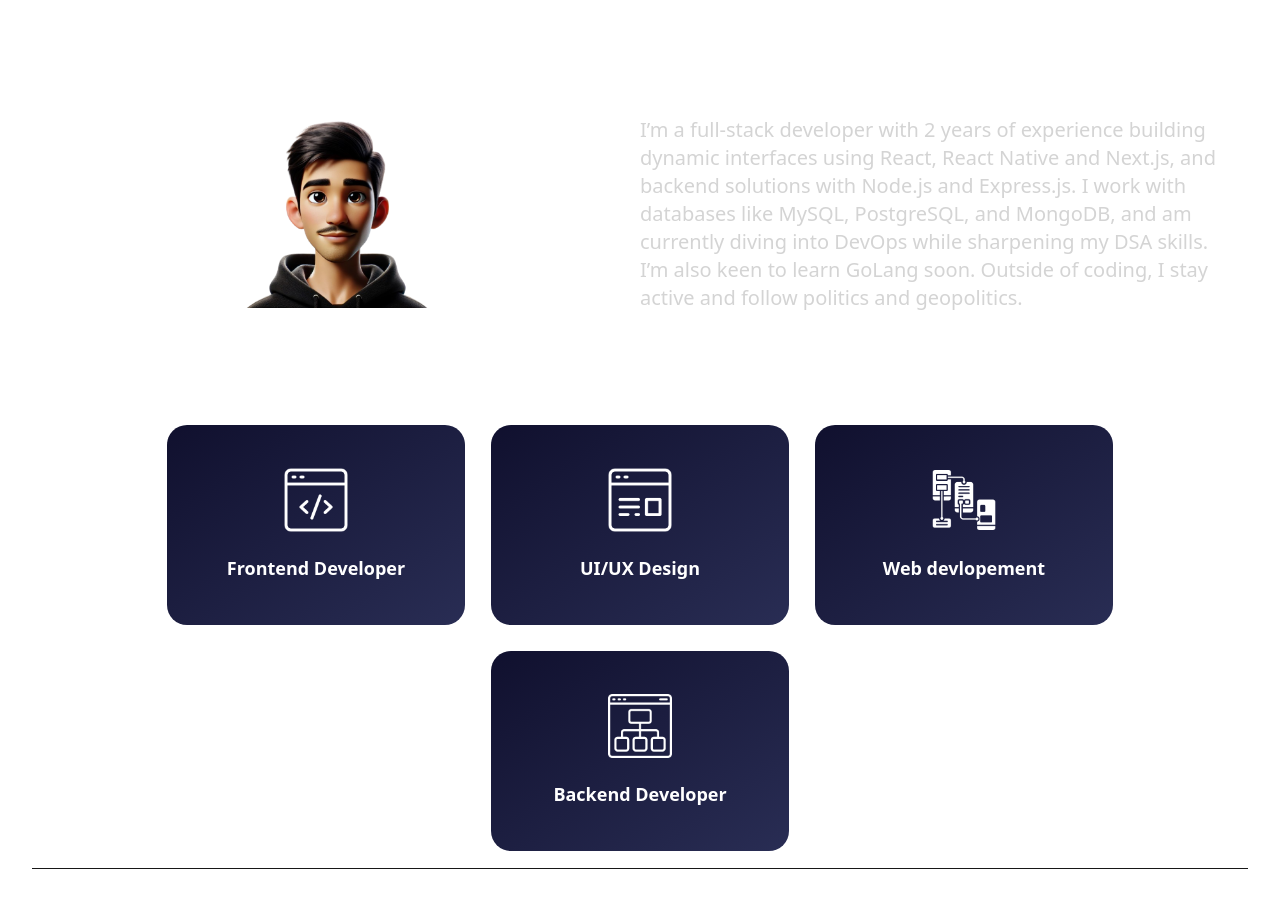
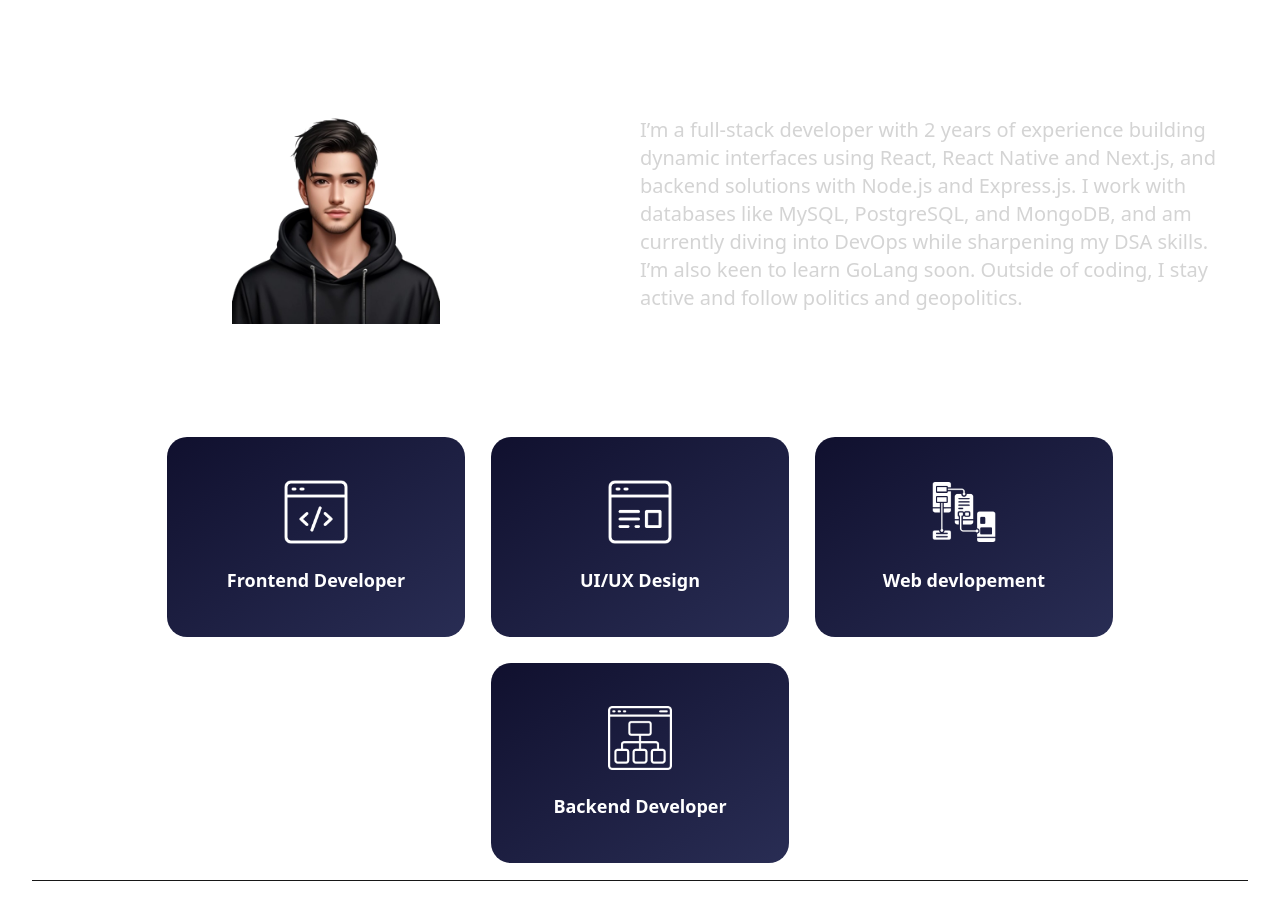
Before and after one commit to groot34/myPFrontend, a React (Vite) app: page / in a window 1280 px wide. Shown: the part 829-1742 px from the top of the page. Built offline with nearby package versions, Linux system fonts and the light colour scheme.

Commit message:
image change

```diff
--- a/src/components/About.jsx
+++ b/src/components/About.jsx
@@ -1,5 +1,6 @@
 import React, { useState } from "react";
 import aboutAtharva from "../assets/Atharva-removebg-preview.png";
+import aboutAtharva2 from "../assets/Atharva-removablebg-2.png";
 import { ABOUT_TEXT } from "../constants";
 import { motion } from "framer-motion";
 import { services } from "../constants";
@@ -57,7 +58,9 @@ const ServiceCard = ({ index, title, icon }) => {
         transition={{ duration: 0.6, type: "spring" }}
       >
         <img src={icon} alt={title} className="w-16 h-16 object-contain" />
-        <h3 className="text-white text-[18px] font-bold text-center">{title}</h3>
+        <h3 className="text-white text-[18px] font-bold text-center">
+          {title}
+        </h3>
       </motion.div>
     </motion.div>
   );
@@ -81,7 +84,11 @@ const About = () => {
           className="w-full lg:w-1/2 lg:p-8"
         >
           <div className="flex items-center justify-center">
-            <img className="w-48 h-48" src={aboutAtharva} alt="Atharva Tikale" />
+            <img
+              className="w-52 h-52"
+              src={aboutAtharva2}
+              alt="Atharva Tikale"
+            />
           </div>
         </motion.div>
 
@@ -106,11 +113,20 @@ const About = () => {
         viewport={{ once: false, amount: 0.5 }} // Animation when the cards come into view
         variants={{
           hidden: { opacity: 0, y: 50 },
-          show: { opacity: 1, y: 0, transition: { duration: 0.75, staggerChildren: 0.1 } },
+          show: {
+            opacity: 1,
+            y: 0,
+            transition: { duration: 0.75, staggerChildren: 0.1 },
+          },
         }}
       >
         {services.map((service, index) => (
-          <ServiceCard key={service.id} title={service.title} icon={service.icon} index={index} />
+          <ServiceCard
+            key={service.id}
+            title={service.title}
+            icon={service.icon}
+            index={index}
+          />
         ))}
       </motion.div>
     </div>
```
Also changed, not shown: src/assets/Atharva-removablebg-2.png (added), src/index.css (line endings or trailing spaces).
